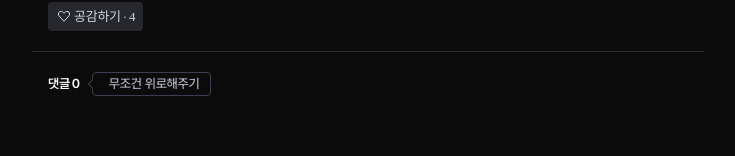
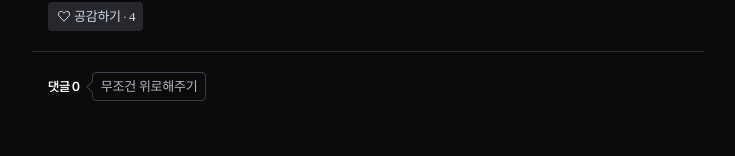
Before and after one commit to DDD-Community/DDD-13-WEBBB-FE, a Next.js app: page /post/1 in a window 1280 px wide. Shown: the part 338-494 px from the top of the page, without its empty margins (272-1007 px from the left). Built offline with nearby package versions, Linux system fonts and the light colour scheme.

Commit message:
[Chore] 말풍선 컴포넌트 미세 조정

```diff
--- a/app/post/[id]/SpeechBubble.tsx
+++ b/app/post/[id]/SpeechBubble.tsx
@@ -8,14 +8,15 @@ interface SpeechBubbleProps {
 
 export default function SpeechBubble({ text }: SpeechBubbleProps) {
   return (
-    <div className="border-gray-80 relative flex h-6 items-center rounded-[4px] border bg-black pr-2.5 pl-4">
-      <div className="border-gray-80 absolute top-1/2 -left-[4px] h-[7px] w-[7px] -translate-y-1/2 rotate-45 border-b border-l bg-black" />
+    <div className="border-gray-80 relative flex items-center rounded-[4px] border bg-black py-[2px] pr-2 pl-2">
+      <div className="border-gray-80 absolute top-1/2 -left-[4.5px] h-2 w-2 -translate-y-1/2 rotate-45 border-b border-l bg-black" />
 
       <span
         className="text-gray-40 z-10 font-medium"
         style={{
+          fontFamily: "Pretendard",
           fontSize: "13px",
-          lineHeight: "150%",
+          lineHeight: "180%",
           letterSpacing: "-0.26px",
         }}
       >
```
